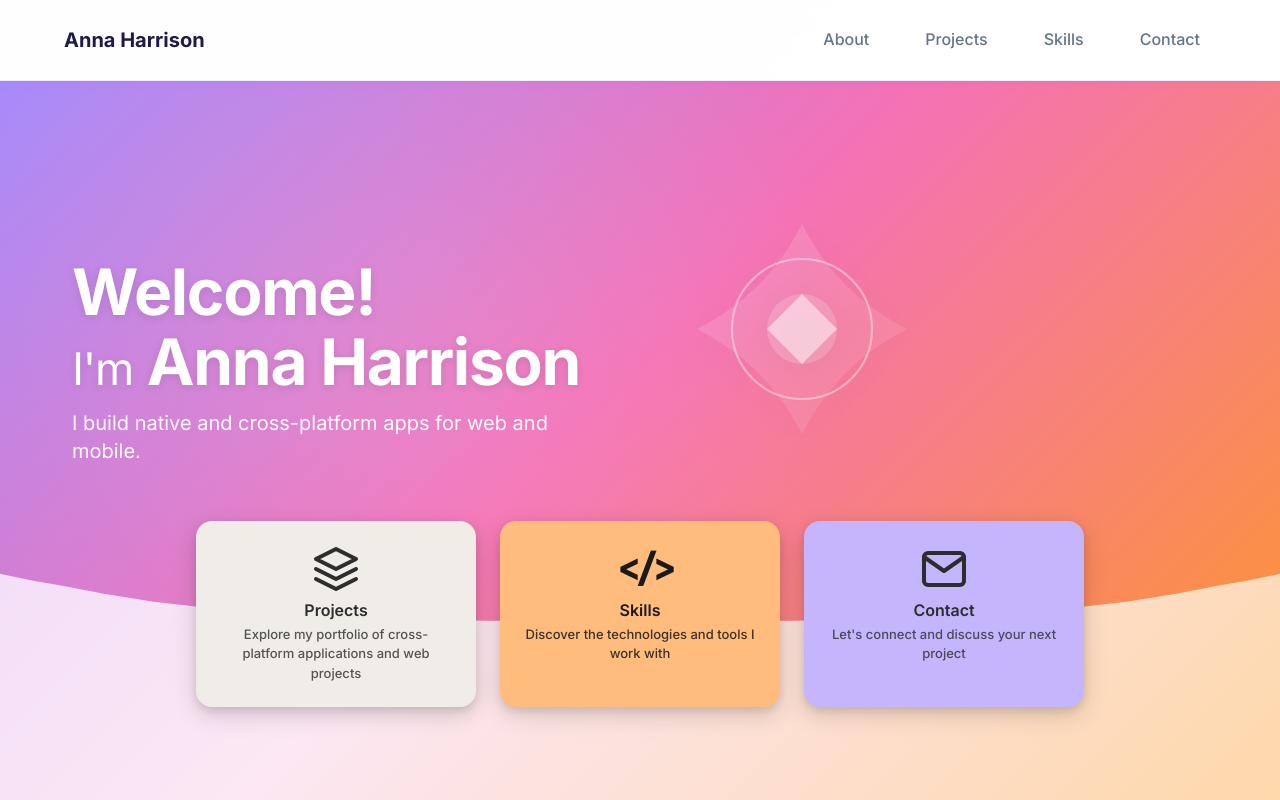
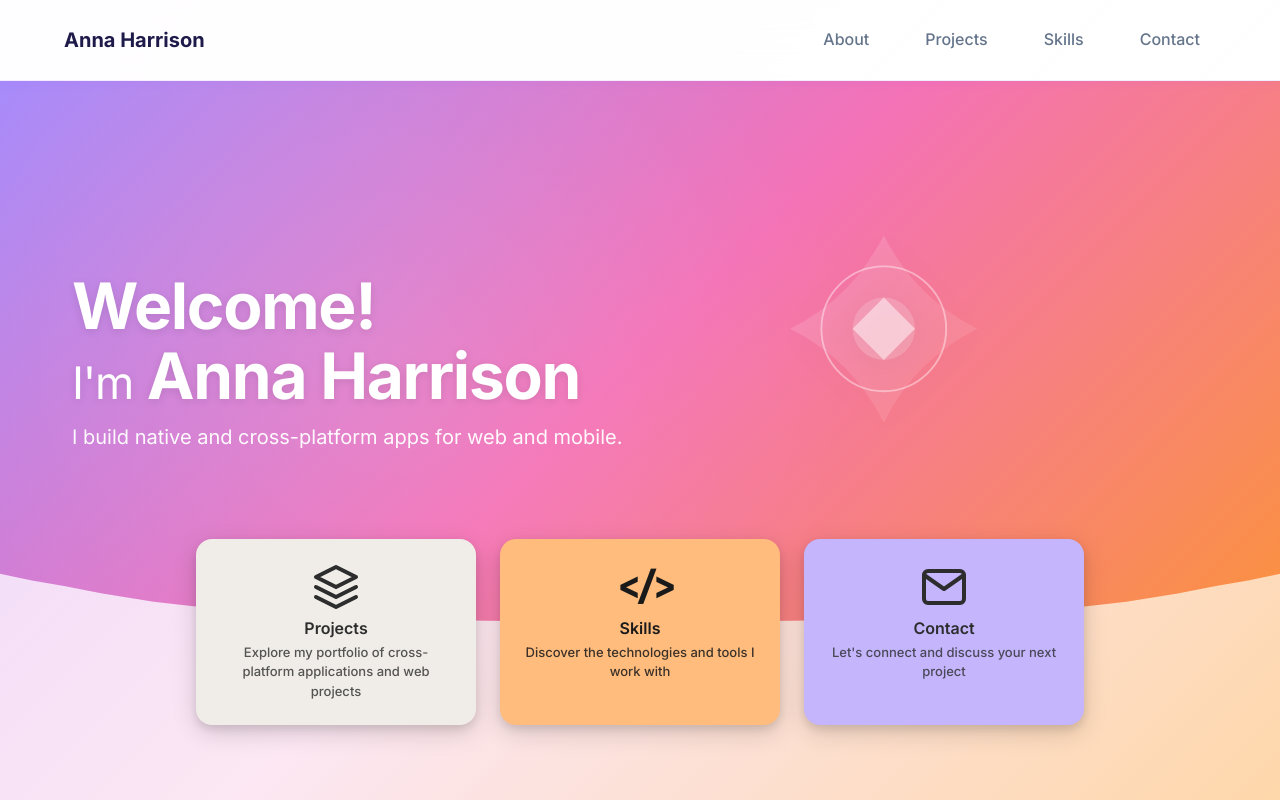
Before and after one commit to annaharri89/portfolio, a React (Vite) app: page / in a window 1280 px wide. Shown: the top 800 px of the page. Built offline with nearby package versions, Linux system fonts and the light colour scheme; no server answers; the HTML template or start-up script is replaced by a standard one.

Commit message:
updated the hero styling some and fixed some infor for the stitch counter v2 project

```diff
--- a/src/pages/Projects.tsx
+++ b/src/pages/Projects.tsx
@@ -9,11 +9,12 @@ export default function Projects() {
       <Hero
         title="Projects"
         subtitle="A showcase of my current work and past projects, demonstrating my skills in mobile and web development"
+        variant="compact"
       />
 
       <ProjectCardGrid>
         <ProjectCard
-          icon="/images/application_icon_stitch_counter.png"
+          icon="/images/stitch_counter_v2.png"
           title="Stitch Counter (V2)"
           description={`The next generation of stitch counting- an evolution of <a href="${ROUTES.STITCH_COUNTER}">Stitch Counter</a> with enhanced features and a modern user experience.`}
           tags={[
--- a/src/pages/StitchTracker.tsx
+++ b/src/pages/StitchTracker.tsx
@@ -1,7 +1,9 @@
+import { Link } from 'react-router-dom'
 import Hero from '../components/Hero'
 import ImageCarousel from '../components/ImageCarousel'
 import GithubIcon from '../components/icons/GithubIcon'
 import { STITCH_COUNTER_SLIDES } from '../constants/projects'
+import { ROUTES } from '../constants/routes'
 
 export default function StitchTracker() {
   return (
@@ -27,7 +29,7 @@ export default function StitchTracker() {
                   </div>
                 </div>
                 <p className="text-neutral-700 leading-relaxed text-base">
-                  Stitch Counter V2 is the next generation of stitch counting, building upon the original Stitch Counter with enhanced features and a modern user experience. It includes all the features from the original app plus the ability to add photos to your projects and a completely redesigned UI built with Jetpack Compose.
+                  Stitch Counter V2 is the next generation of stitch counting, building upon the original <Link to={ROUTES.STITCH_COUNTER} className="text-blue-600 hover:text-blue-800 underline">Stitch Counter</Link> with enhanced features and a modern user experience. It includes all the features from the original app plus the ability to add photos to your projects and a completely redesigned UI built with Jetpack Compose.
                 </p>
               </div>
               <div className="grid grid-cols-1 md:grid-cols-2 gap-8 mb-8">
--- a/styles/main.css
+++ b/styles/main.css
@@ -370,7 +370,7 @@ a:focus-visible {
 
 @media (min-width: 768px) {
   .hero-content {
-    grid-template-columns: 1fr minmax(300px, 1fr);
+    grid-template-columns: 1.5fr 1fr;
     gap: var(--spacing-3xl);
   }
 }
@@ -469,7 +469,7 @@ a:focus-visible {
   display: grid;
   grid-template-columns: 1fr;
   gap: var(--spacing-sm);
-  margin-top: calc(-50vh + var(--hero-subtext-bottom, 25vh) + var(--spacing-xs));
+  margin-top: calc(-40vh + var(--hero-subtext-bottom, 25vh) + var(--spacing-xs));
   padding: var(--spacing-xl) var(--spacing-md);
   position: relative;
   z-index: 2;
@@ -482,7 +482,7 @@ a:focus-visible {
   .nav-cards {
     grid-template-columns: repeat(3, minmax(200px, 1fr));
     justify-content: center;
-    margin-top: calc(-70vh + var(--hero-subtext-bottom, 30vh) + var(--spacing-xs));
+    margin-top: calc(-68vh + var(--hero-subtext-bottom, 30vh) + var(--spacing-md));
     gap: var(--spacing-md);
     padding: var(--spacing-xl) var(--spacing-lg);
   }
```
